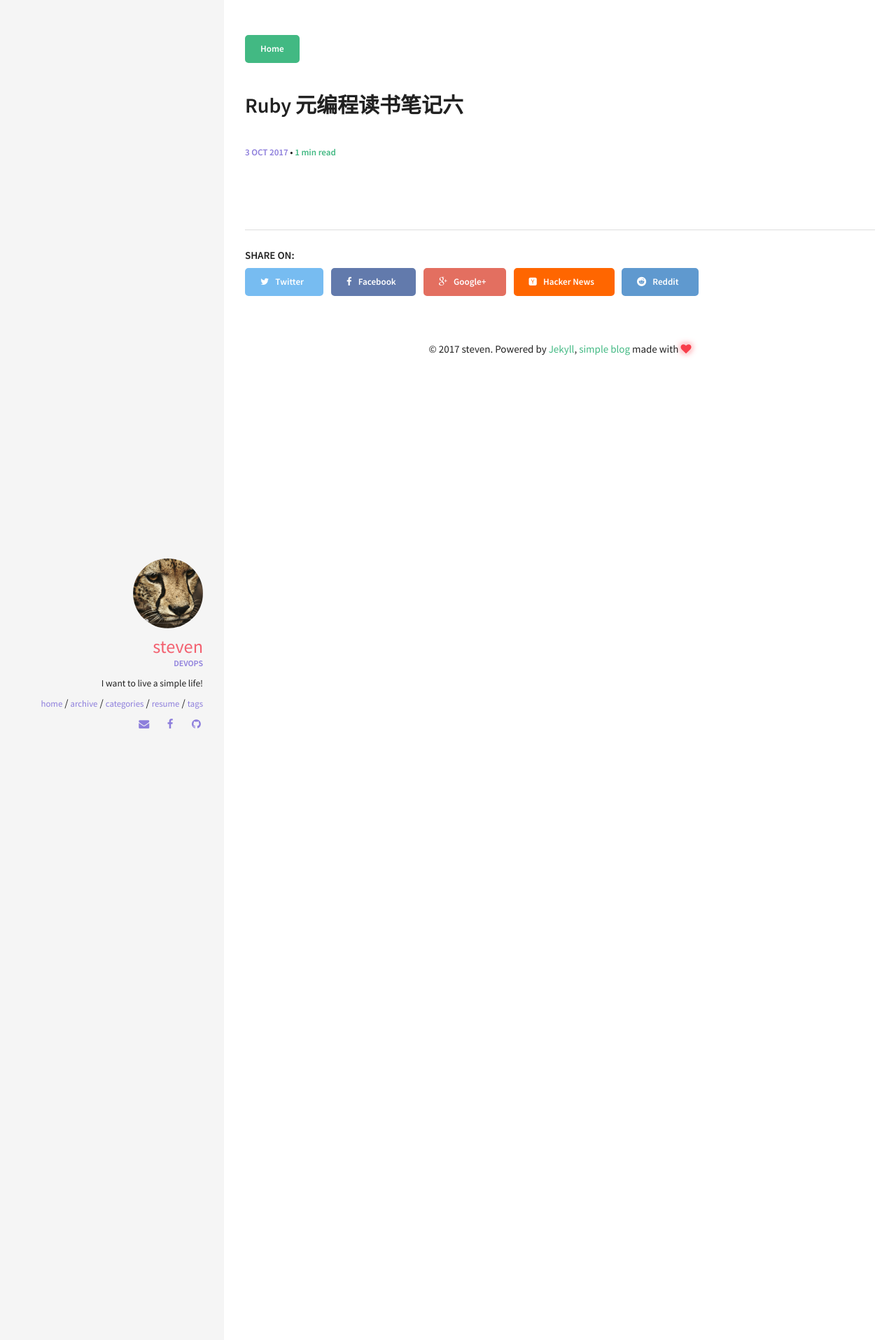
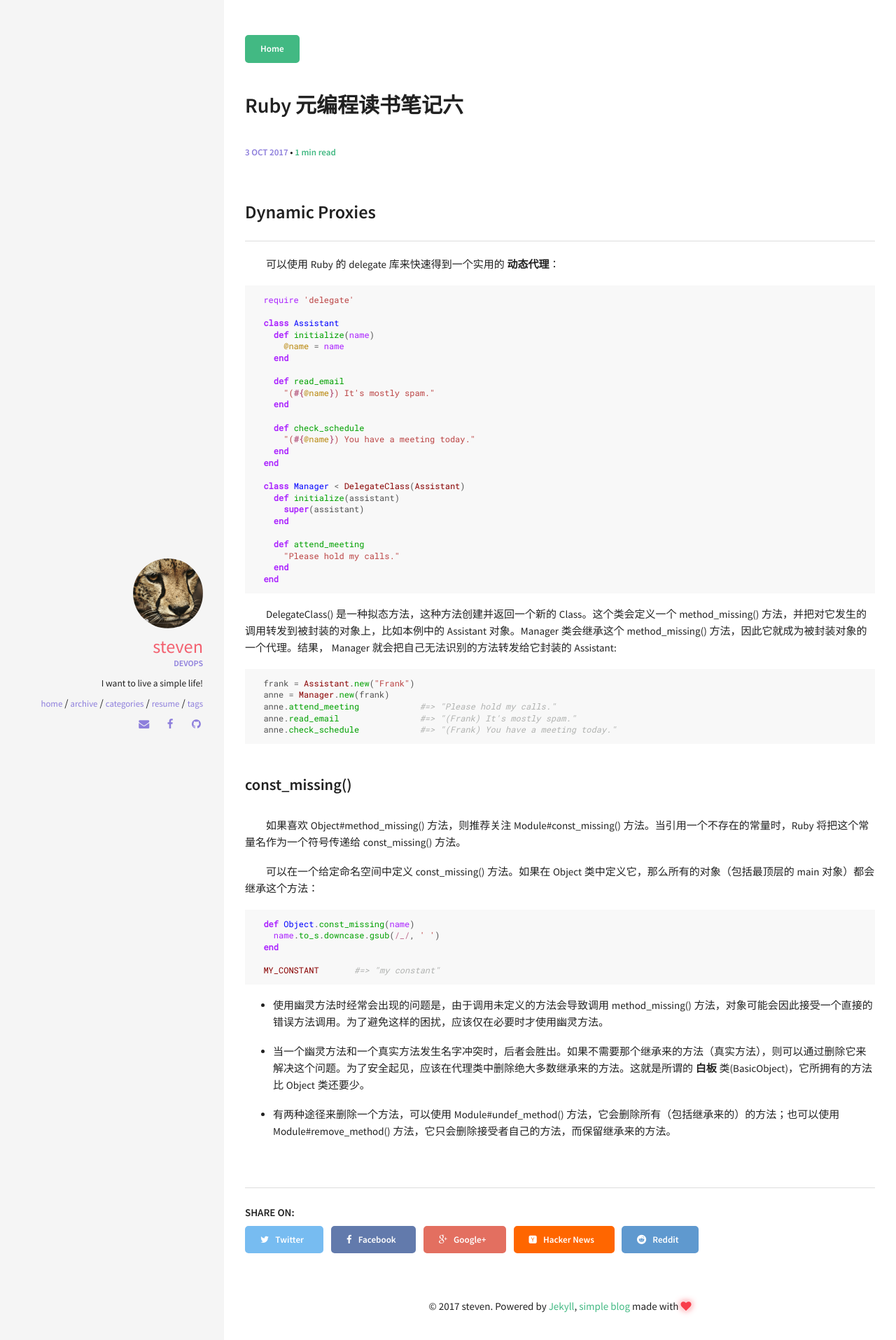
Before and after one commit to Stevenhwang/stevenhwang.github.io, a Jekyll site: the page built from _posts/2017-10-03-Ruby 元编程读书笔记六.md, in a window 1280 px wide. Shown: the top 1915 px of the page at 70% size. Built offline with Jekyll 4.4.1, drawn with Linux system fonts in a browser that asks for light colours; comment, search, counter and statistics services are not loaded.

Commit message:
add post

````diff
--- a/_posts/2017-10-03-Ruby 元编程读书笔记六.md
+++ b/_posts/2017-10-03-Ruby 元编程读书笔记六.md
@@ -6,3 +6,60 @@ categories: [Ruby 元编程]
 tags: Ruby 元编程
 comments: true
 ---
+
+## Dynamic Proxies
+
+&emsp;&emsp;可以使用 Ruby 的 delegate 库来快速得到一个实用的 **动态代理**：
+```ruby
+  require 'delegate'
+
+  class Assistant
+    def initialize(name)
+      @name = name
+    end
+
+    def read_email
+      "(#{@name}) It's mostly spam."
+    end
+
+    def check_schedule
+      "(#{@name}) You have a meeting today."
+    end
+  end
+
+  class Manager < DelegateClass(Assistant)
+    def initialize(assistant)
+      super(assistant)
+    end
+
+    def attend_meeting
+      "Please hold my calls."
+    end
+  end
+```
+&emsp;&emsp;DelegateClass() 是一种拟态方法，这种方法创建并返回一个新的 Class。这个类会定义一个 method_missing() 方法，并把对它发生的调用转发到被封装的对象上，比如本例中的 Assistant 对象。Manager 类会继承这个 method_missing() 方法，因此它就成为被封装对象的一个代理。结果， Manager 就会把自己无法识别的方法转发给它封装的 Assistant:
+```ruby
+  frank = Assistant.new("Frank")
+  anne = Manager.new(frank)
+  anne.attend_meeting            #=> "Please hold my calls."
+  anne.read_email                #=> "(Frank) It's mostly spam."
+  anne.check_schedule            #=> "(Frank) You have a meeting today."
+```
+
+### const_missing()
+&emsp;&emsp;如果喜欢 Object#method_missing() 方法，则推荐关注 Module#const_missing() 方法。当引用一个不存在的常量时，Ruby 将把这个常量名作为一个符号传递给 const_missing() 方法。
+
+&emsp;&emsp;可以在一个给定命名空间中定义 const_missing() 方法。如果在 Object 类中定义它，那么所有的对象（包括最顶层的 main 对象）都会继承这个方法：
+```ruby
+  def Object.const_missing(name)
+    name.to_s.downcase.gsub(/_/, ' ')
+  end
+
+  MY_CONSTANT       #=> "my constant"
+```
+
+* 使用幽灵方法时经常会出现的问题是，由于调用未定义的方法会导致调用 method_missing() 方法，对象可能会因此接受一个直接的错误方法调用。为了避免这样的困扰，应该仅在必要时才使用幽灵方法。
+
+* 当一个幽灵方法和一个真实方法发生名字冲突时，后者会胜出。如果不需要那个继承来的方法（真实方法），则可以通过删除它来解决这个问题。为了安全起见，应该在代理类中删除绝大多数继承来的方法。这就是所谓的 **白板** 类(BasicObject)，它所拥有的方法比 Object 类还要少。
+
+* 有两种途径来删除一个方法，可以使用 Module#undef_method() 方法，它会删除所有（包括继承来的）的方法；也可以使用 Module#remove_method() 方法，它只会删除接受者自己的方法，而保留继承来的方法。
````
Also changed, not shown: _posts/2017-10-04-Ruby 元编程读书笔记七.md (added, +8 -0 lines).
